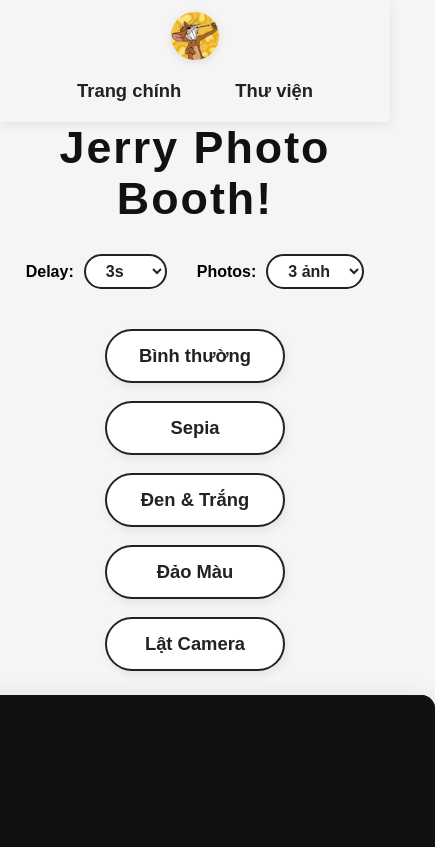
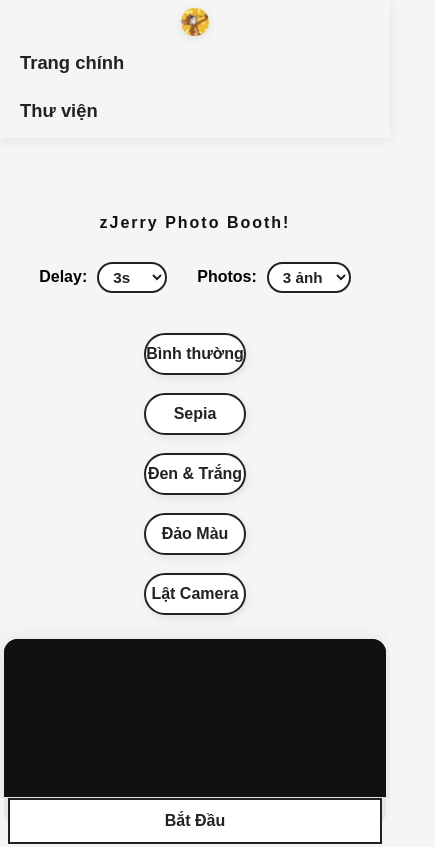
Before and after one commit to nguyenngoctruong31102003/PhotoBooth, a plain HTML site: page index.html in a window 390 px wide. Shown: the top 847 px of the page, 435 px wide, since content can reach past the window. Drawn offline with nearby package versions, Linux system fonts and the light colour scheme.

Commit message:
responsive

```diff
--- a/css/gallery.css
+++ b/css/gallery.css
@@ -211,3 +211,91 @@ header {
 #frame-color-swatches button:hover {
   border: 2px solid #222;
 }
+
+/* Responsive Design */
+@media (max-width: 1024px) {
+  .navbar {
+    padding: 12px 16px;
+    max-width: 100%;
+  }
+  .gallery-container, .photobooth-container {
+    padding: 0 12px;
+  }
+  .gallery-photo-grid {
+    grid-template-columns: repeat(auto-fit, minmax(120px, 1fr));
+    padding: 12px;
+  }
+  .gallery-photo-img {
+    width: 120px;
+    height: 100px;
+  }
+}
+
+@media (max-width: 768px) {
+  .navbar {
+    flex-direction: column;
+    gap: 12px;
+    padding: 10px 8px;
+  }
+  .nav-links {
+    flex-direction: column;
+    gap: 16px;
+    width: 100%;
+    align-items: flex-start;
+  }
+  .gallery-title, .title-container h1 {
+    font-size: 1.5rem;
+  }
+  .gallery-photo-layout {
+    gap: 16px;
+  }
+  .gallery-photo-row {
+    flex-direction: column;
+    gap: 12px;
+  }
+  .gallery-photo-img {
+    width: 100px;
+    height: 80px;
+  }
+  #download-photo-btn, #frame-color-label {
+    font-size: 1rem;
+  }
+  #frame-color-picker {
+    width: 36px;
+    height: 36px;
+  }
+  .photobooth-frame-preview {
+    padding: 10px 10px 4px 10px;
+  }
+}
+
+@media (max-width: 480px) {
+  .navbar {
+    padding: 8px 2px;
+  }
+  .logo img {
+    height: 36px;
+  }
+  .gallery-container, .photobooth-container {
+    padding: 0 2px;
+  }
+  .gallery-title, .title-container h1 {
+    font-size: 1.1rem;
+  }
+  .gallery-photo-img {
+    width: 80px;
+    height: 60px;
+  }
+  #download-photo-btn {
+    padding: 8px 16px;
+    font-size: 0.95rem;
+  }
+  #frame-color-picker {
+    width: 28px;
+    height: 28px;
+  }
+  #frame-color-swatches button {
+    width: 24px;
+    height: 24px;
+  }
+}
--- a/css/main.css
+++ b/css/main.css
@@ -358,3 +358,102 @@ header {
         margin-top: 10px;
     }
 }
+
+/* Responsive Design Enhancements */
+@media (max-width: 600px) {
+  .navbar {
+    flex-direction: column;
+    gap: 8px;
+    padding: 8px 2px;
+  }
+  .logo img {
+    height: 36px;
+  }
+  .nav-links {
+    flex-direction: column;
+    gap: 10px;
+    width: 100%;
+    align-items: flex-start;
+  }
+  .title-container h1 {
+    font-size: 1.2rem;
+  }
+  .camera {
+    width: 98vw;
+    height: 48vw;
+    min-width: 180px;
+    min-height: 120px;
+    max-width: 100vw;
+    max-height: 60vw;
+  }
+  .filter-buttons button {
+    width: 100%;
+    font-size: 1rem;
+    padding: 10px 0;
+  }
+  .photo-slot, .photo-slot img.captured-photo {
+    width: 80px;
+    height: 60px;
+  }
+  .photo#photo-gallery {
+    gap: 8px;
+  }
+  #start-capturing {
+    padding: 10px 18px;
+    font-size: 1rem;
+  }
+  #delay-select, #photo-count-select {
+    font-size: 0.95rem;
+    padding: 4px 10px;
+  }
+  .start-btn-container {
+    width: 100%;
+    padding: 0 8px;
+    box-sizing: border-box;
+    margin-top: 18px;
+    position: fixed;
+    left: 0;
+    bottom: 0;
+    background: #f5f5f5ee;
+    z-index: 200;
+    border-top: 1px solid #ddd;
+  }
+  #start-capturing {
+    width: 100%;
+    min-width: 0;
+    max-width: 100%;
+    display: block;
+    margin: 0 auto;
+    font-size: 1.1rem;
+    padding: 18px 0;
+    border-radius: 0;
+    box-shadow: none;
+  }
+  #photo-gallery {
+    display: none !important;
+  }
+  .camera-container {
+    margin-bottom: 80px;
+  }
+}
+
+@media (max-width: 400px) {
+  .logo img {
+    height: 28px;
+  }
+  .title-container h1 {
+    font-size: 1rem;
+  }
+  .camera {
+    min-width: 120px;
+    min-height: 80px;
+  }
+  .photo-slot, .photo-slot img.captured-photo {
+    width: 60px;
+    height: 40px;
+  }
+  #start-capturing {
+    font-size: 1rem;
+    padding: 12px 0;
+  }
+}
--- a/index.html
+++ b/index.html
@@ -26,7 +26,7 @@
     <!-- body content -->
     <div class="photobooth-container">
         <div class="title-container">
-            <h1>Jerry Photo Booth!</h1>
+            <h1>zJerry Photo Booth!</h1>
         </div>
         <div class="delay-options">
 
```
